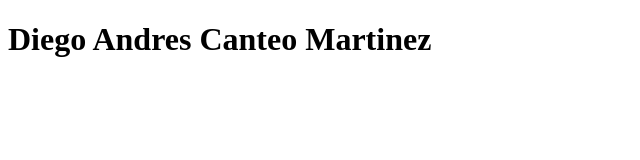
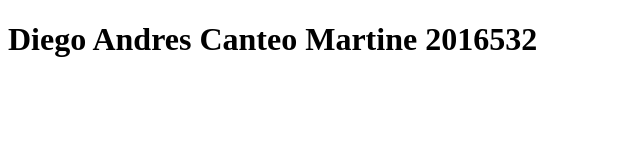
Before and after one commit to dcanteo2016532/IN5AM-V, a plain HTML site: page index.html in a window 1280 px wide. Shown: the whole page, without its empty margins (0-640 px from the left). Drawn offline with Linux system fonts and the light colour scheme.

Commit message:
Se  agrego  el numero de carnet  del estudiante

```diff
--- a/index.html
+++ b/index.html
@@ -6,6 +6,6 @@
     <title>Primera Pagina con  GIT</title>
 </head>
 <body>
-    <h1>Diego Andres Canteo Martinez</h1>
+    <h1>Diego Andres Canteo Martine 2016532</h1>
 </body>
 </html>
```
